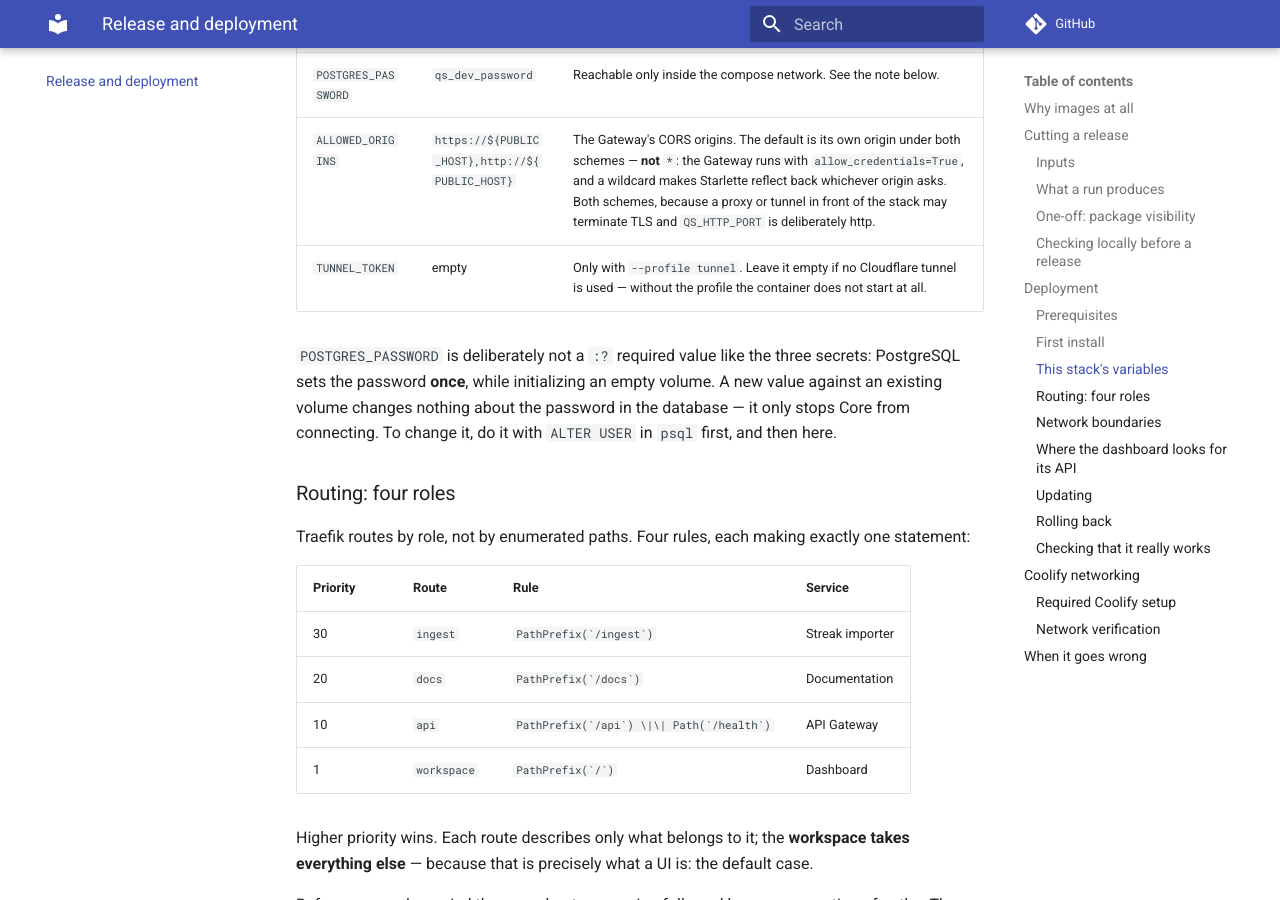
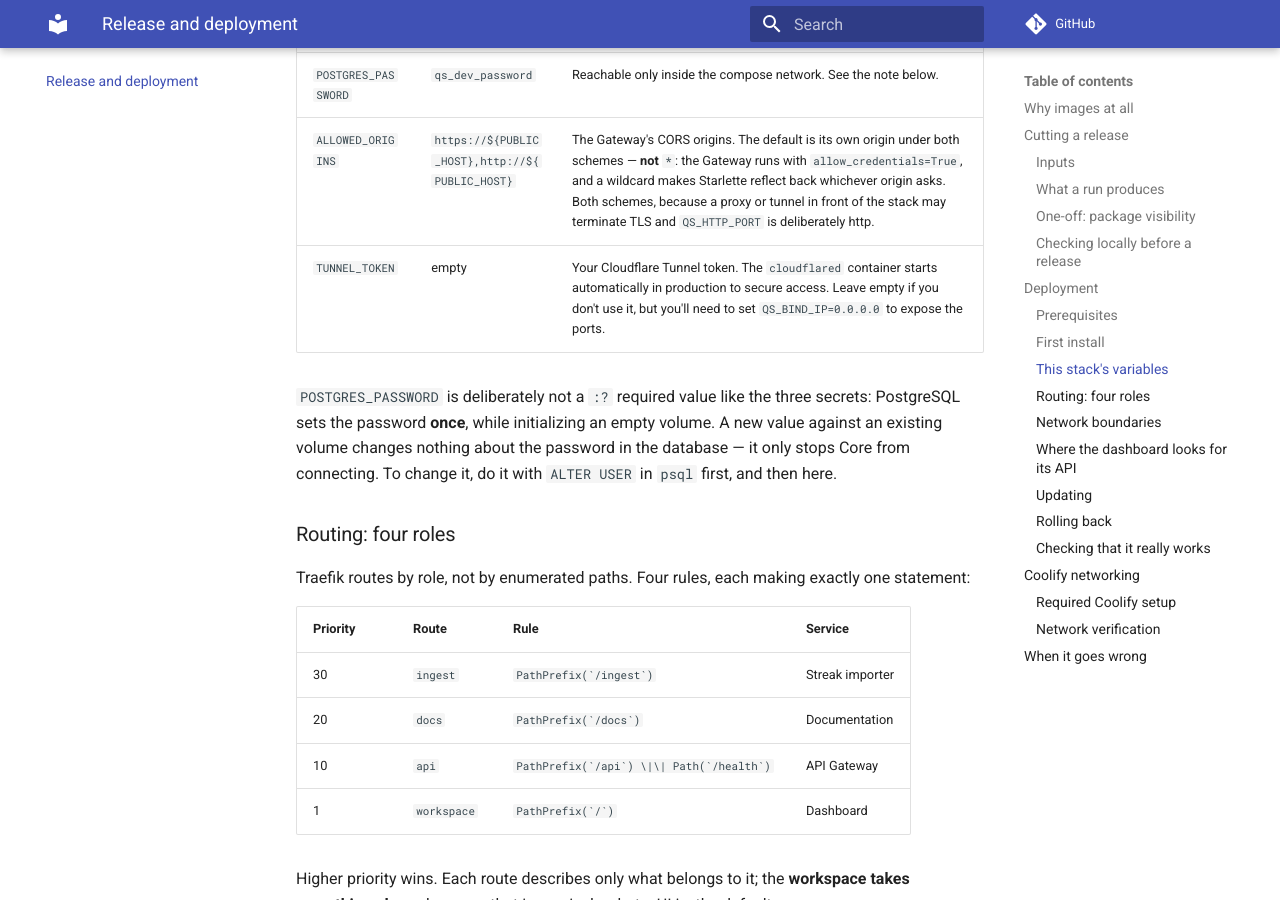
Before and after one commit to iamTim0/quantified-self, an MkDocs documentation site: the page built from docs/deployment.md, in a window 1280 px wide and 900 px high, scrolled down 5090 px. Built offline with MkDocs 1.6.1 and Material for MkDocs 9.7.7, drawn with Linux system fonts in a browser that asks for light colours; comment, search, counter and statistics services are not loaded.

Commit message:
docs: align default stack configuration with Cloudflare Tunnel

```diff
--- a/docs/deployment.md
+++ b/docs/deployment.md
@@ -192,7 +192,7 @@ deployment itself:
 | `QS_TRAEFIK_DASHBOARD_PORT` | `8081` | The Traefik dashboard, bound **to loopback only**. |
 | `POSTGRES_PASSWORD` | `qs_dev_password` | Reachable only inside the compose network. See the note below. |
 | `ALLOWED_ORIGINS` | `https://${PUBLIC_HOST},http://${PUBLIC_HOST}` | The Gateway's CORS origins. The default is its own origin under both schemes — **not** `*`: the Gateway runs with `allow_credentials=True`, and a wildcard makes Starlette reflect back whichever origin asks. Both schemes, because a proxy or tunnel in front of the stack may terminate TLS and `QS_HTTP_PORT` is deliberately http. |
-| `TUNNEL_TOKEN` | empty | Only with `--profile tunnel`. Leave it empty if no Cloudflare tunnel is used — without the profile the container does not start at all. |
+| `TUNNEL_TOKEN` | empty | Your Cloudflare Tunnel token. The `cloudflared` container starts automatically in production to secure access. Leave empty if you don't use it, but you'll need to set `QS_BIND_IP=0.0.0.0` to expose the ports. |
 
 `POSTGRES_PASSWORD` is deliberately not a `:?` required value like the three secrets: PostgreSQL sets the
 password **once**, while initializing an empty volume. A new value against an existing volume changes
```
Also changed, not shown: docker-compose.prod.yml (+7 -18 lines), 2 other files.
